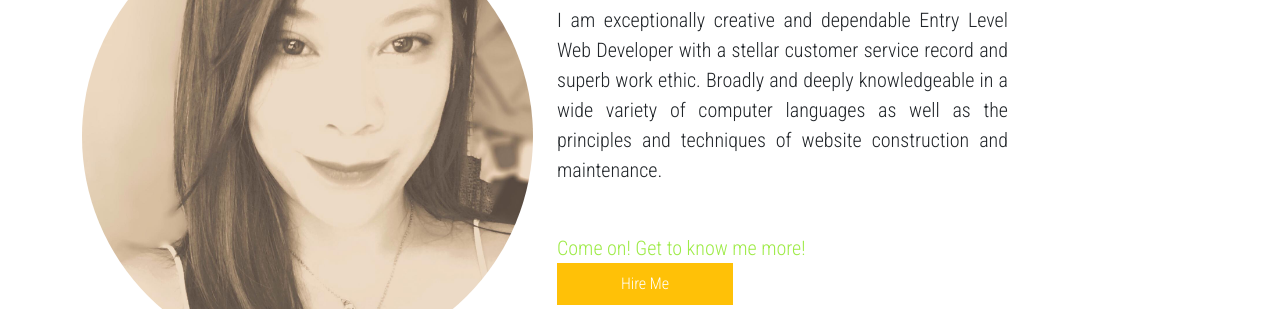
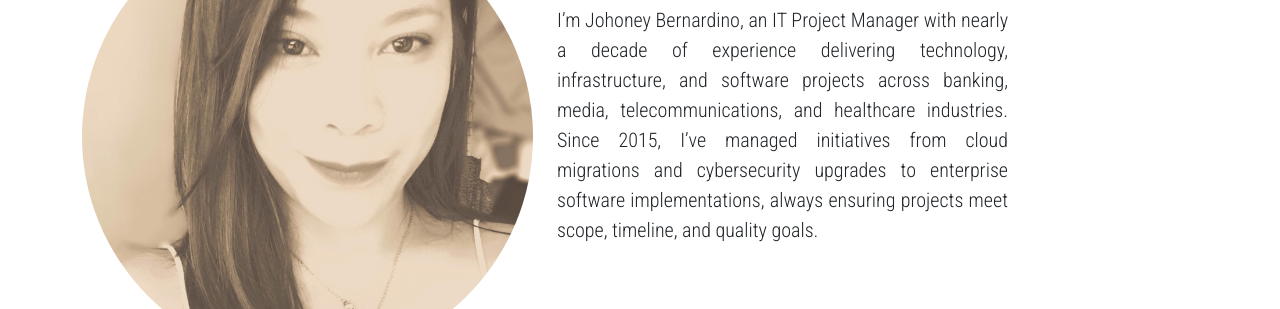
Before and after one commit to dyuwani/my-portfolio, a plain HTML site: page index.html in a window 1280 px wide. Shown: the part 643-952 px from the top of the page. Drawn offline with nearby package versions, Linux system fonts and the light colour scheme; a web font is replaced by a local one.

Commit message:
about me

```diff
--- a/index.html
+++ b/index.html
@@ -70,12 +70,8 @@
         <div class="col-md-5">
             <h2 class="pt-5">About Me</h2>
               <p class="about-me mb-5">
-                  I am exceptionally creative and dependable Entry Level Web Developer with a stellar customer service record and superb work ethic. Broadly and deeply knowledgeable in a wide variety of computer languages as well as the principles and techniques of website construction and maintenance.
-              </p>
-                <a class= "about-me1" href="html/about.html">Come on! Get to know me more!
-                </a>
-              <p class="about-me2">
-                <a class="btn btn-warning square-btn text-white text-center py-2" href="#contactForm">Hire Me</a>
+               I’m Johoney Bernardino, an IT Project Manager with nearly a decade of experience delivering technology, infrastructure, and software projects across banking, media, telecommunications, and healthcare industries.
+              Since 2015, I’ve managed initiatives from cloud migrations and cybersecurity upgrades to enterprise software implementations, always ensuring projects meet scope, timeline, and quality goals.
               </p>
 
         </div>
```
